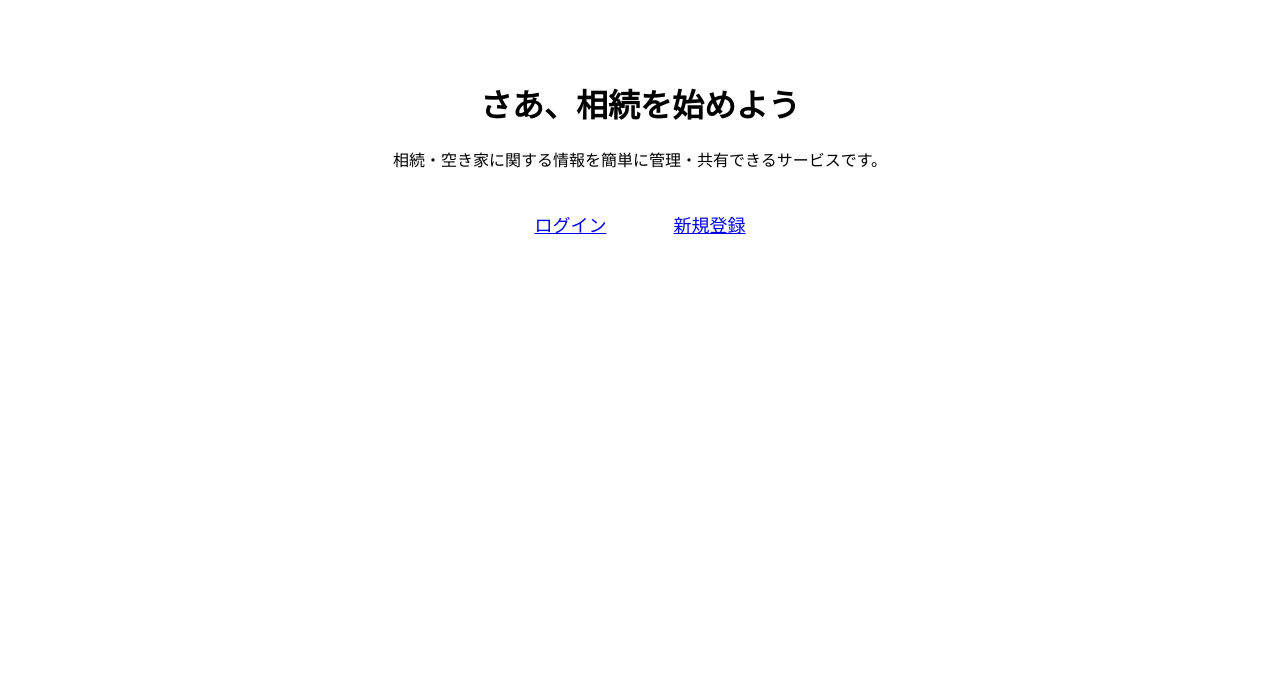
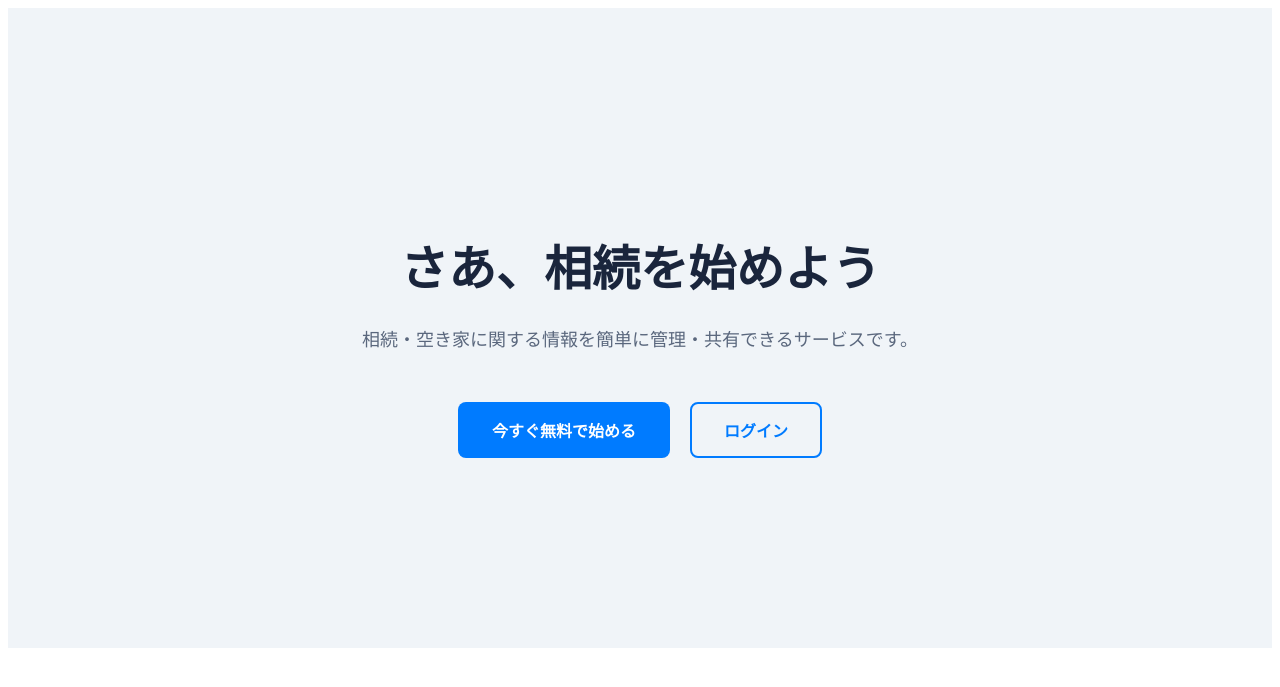
Before and after one commit to 1F10230292/portfolio-project-g13, a Django app: page / in a window 1280 px wide. Shown: the top 687 px of the page. Run offline with Django 5.2, Linux system fonts and the light colour scheme.

Commit message:
topのux改善

```diff
--- /dev/null
+++ b/project/static/project/css/top.css
@@ -0,0 +1,74 @@
+.hero-section {
+    display: flex;
+    justify-content: center;
+    align-items: center;
+    min-height: 70vh; /* 画面の高さを基準に最小の高さを確保 */
+    padding: 40px 20px;
+    background-color: #f0f4f8; /* 落ち着いた背景色 */
+    text-align: center;
+}
+
+.hero-content {
+    max-width: 700px;
+}
+
+/* メインタイトル */
+.hero-title {
+    font-size: 3rem; /* 約48px */
+    font-weight: 700;
+    color: #1a253c; /* 信頼感のある濃い紺色 */
+    margin-bottom: 0.5em; /* 単位をemにすると文字サイズに連動して便利 */
+}
+
+/* 説明文 */
+.hero-subtitle {
+    font-size: 1.125rem; /* 約18px */
+    color: #5a677d; /* タイトルより少し柔らかい色 */
+    margin-bottom: 2.5em;
+    line-height: 1.8; /* 行間を少し広げて読みやすく */
+}
+
+/* ボタンの配置エリア */
+.hero-actions {
+    display: flex;
+    justify-content: center;
+    gap: 20px; /* ボタンとボタンの間の隙間 */
+    flex-wrap: wrap; /* スマホなどで画面が狭い時にボタンを縦に並べる */
+}
+
+/* --- ボタンの共通デザイン --- */
+.btn {
+    display: inline-block;
+    padding: 14px 32px;
+    font-size: 1rem; /* 約16px */
+    font-weight: 700;
+    text-decoration: none;
+    border-radius: 8px;
+    border: 2px solid transparent; /* 枠線用のスペースを確保 */
+    transition: all 0.3s ease;
+    cursor: pointer;
+}
+
+/* プライマリボタン (新規登録) */
+.btn-primary {
+    background-color: #007bff; /* 目を引く青 */
+    color: #ffffff;
+}
+
+.btn-primary:hover {
+    background-color: #0056b3;
+    transform: translateY(-3px); /* マウスを乗せると少し浮き上がる */
+    box-shadow: 0 4px 12px rgba(0, 123, 255, 0.3);
+}
+
+/* セカンダリボタン (ログイン) */
+.btn-secondary {
+    background-color: transparent;
+    color: #007bff;
+    border-color: #007bff; /* 枠線ボタン */
+}
+
+.btn-secondary:hover {
+    background-color: #007bff;
+    color: #ffffff;
+}
--- a/project/templates/project/top.html
+++ b/project/templates/project/top.html
@@ -1,14 +1,30 @@
-
 {% load static %}
 
-{% block content %}
-<div style="text-align: center; margin-top: 80px;">
-    <h1>さあ、相続を始めよう</h1>
-    <p>相続・空き家に関する情報を簡単に管理・共有できるサービスです。</p>
+<!DOCTYPE html>
+<html lang="ja">
+<head>
+    <meta charset="UTF-8">
+    <meta name="viewport" content="width=device-width, initial-scale=1.0">
+    <title>さあ、相続を始めよう</title>
+    <link rel="stylesheet" href="{% static 'project/css/top.css' %}">
+    <link rel="preconnect" href="https://fonts.googleapis.com">
+    <link rel="preconnect" href="https://fonts.gstatic.com" crossorigin>
+    <link href="https://fonts.googleapis.com/css2?family=Noto+Sans+JP:wght@400;700&display=swap" rel="stylesheet">
+    <script src="{% static 'project/js/top.js' %}" defer></script>
+</head>
+<body>
 
-    <div style="margin-top: 40px;">
-        <a href="{% url 'project:login' %}" class="btn btn-primary" style="margin-right: 15px; padding: 12px 24px; font-size: 18px;">ログイン</a>
-        <a href="{% url 'project:register' %}" class="btn btn-success" style="padding: 12px 24px; font-size: 18px;">新規登録</a>
+    <div class="hero-section">
+        <div class="hero-content">
+            <h1 class="hero-title">さあ、相続を始めよう</h1>
+            <p class="hero-subtitle">相続・空き家に関する情報を簡単に管理・共有できるサービスです。</p>
+
+            <div class="hero-actions">
+                <a href="{% url 'project:register' %}" class="btn btn-primary">今すぐ無料で始める</a>
+                <a href="{% url 'project:login' %}" class="btn btn-secondary">ログイン</a>
+            </div>
+        </div>
     </div>
-</div>
-{% endblock %}
+
+</body>
+</html>
```
Also changed, not shown: project/static/project/js/top.js (added, +53 -0 lines).
